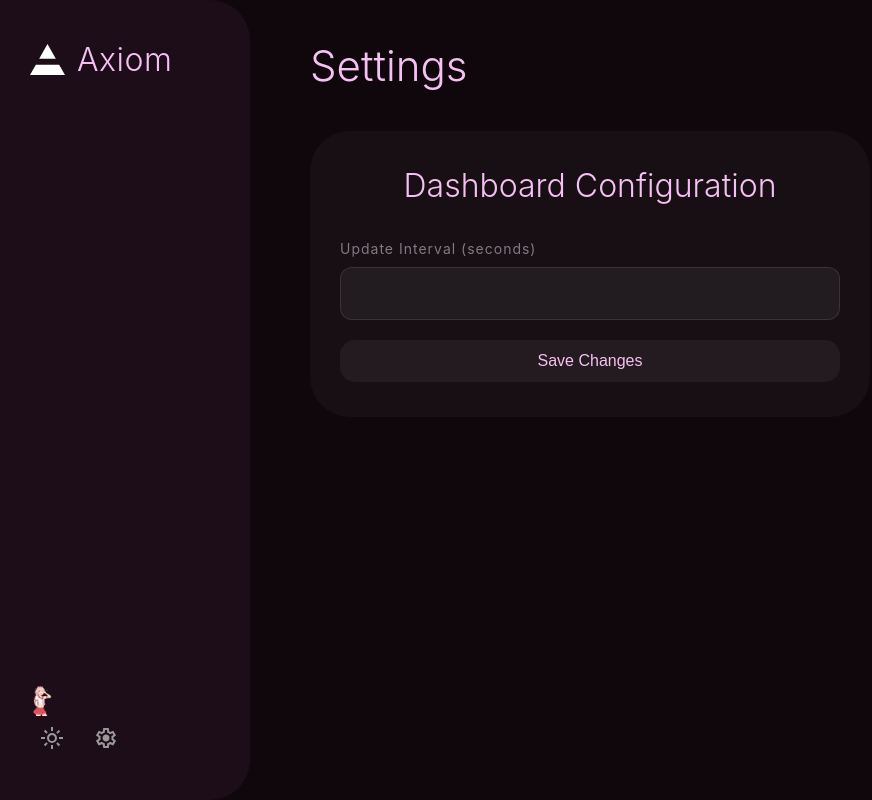
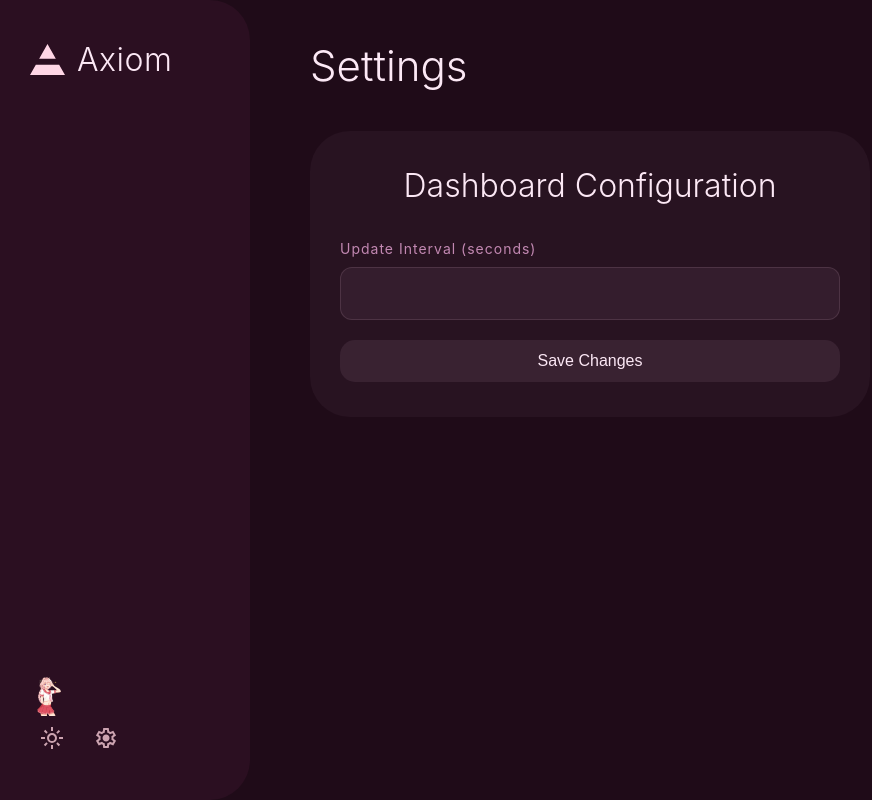
Before and after one commit to Thoq-jar/nyaxiom, a Python web app: template templates/settings.jinja2 in a window 1280 px wide. Shown: the whole page, without its empty margins (0-872 px from the left). Run offline with Jinja, Linux system fonts and the light colour scheme; the template is opened without the code that fills it, so the values that code supplies are empty.

Commit message:
better colors

```diff
--- a/static/css/styles.css
+++ b/static/css/styles.css
@@ -1,59 +1,59 @@
 :root {
-    --bg-main: #0f070b;
-    --bg-sidebar: #1d0d19;
-    --bg-card: #271321;
-    --text-primary: #f7c0f4;
-    --text-secondary: #867783;
-    --accent: oklch(75% 0.18 350);
+    --bg-main: #1f0b18;
+    --bg-sidebar: #2b0f21;
+    --bg-card: #3a152d;
+    --text-primary: #fce8f5;
+    --text-secondary: #c288b2;
+    --accent: oklch(70% 0.18 345);
     --sidebar-width: 250px;
     --right-panel-width: 350px;
-    --accent-gradient-start: oklch(90% 0.05 0);
-    --nav-active-bg: rgba(255, 255, 255, 0.05);
-    --btn-hover-bg: rgba(255, 255, 255, 0.05);
-    --btn-active-bg: rgba(255, 255, 255, 0.1);
-    --progress-bg: rgba(255, 255, 255, 0.04);
-    --progress-ticks: rgba(255, 255, 255, 0.1);
-    --border-light: rgba(255, 255, 255, 0.1);
-    --border-dim: rgba(255, 255, 255, 0.05);
-    --forecast-card-bg: rgba(255, 255, 255, 0.03);
-    --log-content-bg: #0a0a0a;
-    --log-text: #d1d1d1;
-    --log-line-hover: rgba(255, 255, 255, 0.03);
-    --log-line-match: rgba(oklch(75% 0.18 350), 0.1);
-    --search-wrapper-bg: rgba(255, 255, 255, 0.03);
-    --regex-toggle-bg: rgba(255, 255, 255, 0.05);
-    --log-list-bg: rgba(255, 255, 255, 0.02);
-    --checkbox-border: rgba(255, 255, 255, 0.2);
-    --checkbox-check: #111;
+    --accent-gradient-start: oklch(85% 0.10 345);
+    --nav-active-bg: rgba(255, 200, 235, 0.08);
+    --btn-hover-bg: rgba(255, 200, 235, 0.06);
+    --btn-active-bg: rgba(255, 200, 235, 0.12);
+    --progress-bg: rgba(255, 200, 235, 0.05);
+    --progress-ticks: rgba(255, 200, 235, 0.15);
+    --border-light: rgba(255, 200, 235, 0.12);
+    --border-dim: rgba(255, 200, 235, 0.06);
+    --forecast-card-bg: rgba(255, 200, 235, 0.04);
+    --log-content-bg: #160710;
+    --log-text: #e6ccd8;
+    --log-line-hover: rgba(255, 200, 235, 0.05);
+    --log-line-match: rgba(oklch(70% 0.18 345), 0.2);
+    --search-wrapper-bg: rgba(255, 200, 235, 0.04);
+    --regex-toggle-bg: rgba(255, 200, 235, 0.08);
+    --log-list-bg: rgba(255, 200, 235, 0.03);
+    --checkbox-border: rgba(255, 200, 235, 0.3);
+    --checkbox-check: #1f0b18;
 }
 
 :root.light {
-    --bg-main: #ddbbce;
-    --bg-sidebar: #cca9c4;
-    --bg-card: #b17ca0;
-    --text-primary: #090809;
-    --text-secondary: #1b161a;
-    --accent: oklch(75% 0.18 350);
+    --bg-main: #ffeaf5;
+    --bg-sidebar: #fad7eb;
+    --bg-card: #fff0f9;
+    --text-primary: #4a1936;
+    --text-secondary: #9c5c80;
+    --accent: oklch(60% 0.18 345);
     --sidebar-width: 250px;
     --right-panel-width: 350px;
-    --accent-gradient-start: oklch(70% 0.05 0);
-    --nav-active-bg: rgba(0, 0, 0, 0.05);
-    --btn-hover-bg: rgba(0, 0, 0, 0.05);
-    --btn-active-bg: rgba(0, 0, 0, 0.1);
-    --progress-bg: rgba(0, 0, 0, 0.04);
-    --progress-ticks: rgba(0, 0, 0, 0.1);
-    --border-light: rgba(0, 0, 0, 0.1);
-    --border-dim: rgba(0, 0, 0, 0.05);
-    --forecast-card-bg: rgba(0, 0, 0, 0.03);
-    --log-content-bg: #e8d5e0;
-    --log-text: #2a2028;
-    --log-line-hover: rgba(0, 0, 0, 0.03);
-    --log-line-match: rgba(oklch(75% 0.18 350), 0.2);
-    --search-wrapper-bg: rgba(0, 0, 0, 0.03);
-    --regex-toggle-bg: rgba(0, 0, 0, 0.05);
-    --log-list-bg: rgba(0, 0, 0, 0.02);
-    --checkbox-border: rgba(0, 0, 0, 0.2);
-    --checkbox-check: #eee;
+    --accent-gradient-start: oklch(75% 0.12 345);
+    --nav-active-bg: rgba(120, 30, 80, 0.06);
+    --btn-hover-bg: rgba(120, 30, 80, 0.05);
+    --btn-active-bg: rgba(120, 30, 80, 0.1);
+    --progress-bg: rgba(120, 30, 80, 0.05);
+    --progress-ticks: rgba(120, 30, 80, 0.12);
+    --border-light: rgba(120, 30, 80, 0.1);
+    --border-dim: rgba(120, 30, 80, 0.05);
+    --forecast-card-bg: #f5cce0;
+    --log-content-bg: #fffbfd;
+    --log-text: #4a1936;
+    --log-line-hover: rgba(120, 30, 80, 0.03);
+    --log-line-match: rgba(oklch(60% 0.18 345), 0.15);
+    --search-wrapper-bg: rgba(120, 30, 80, 0.03);
+    --regex-toggle-bg: rgba(120, 30, 80, 0.06);
+    --log-list-bg: rgba(120, 30, 80, 0.02);
+    --checkbox-border: rgba(120, 30, 80, 0.2);
+    --checkbox-check: #fff0f9;
 }
 
 ::view-transition-old(root),
@@ -141,6 +141,11 @@ body {
 .logo-img {
     width: 35px;
     height: 35px;
+    filter: brightness(0) saturate(100%) invert(85%) sepia(20%) saturate(300%) hue-rotate(290deg);
+}
+
+.light .logo-img {
+    filter: brightness(0) saturate(100%) invert(25%) sepia(30%) saturate(600%) hue-rotate(290deg);
 }
 
 .logo-text {
@@ -220,13 +241,13 @@ body {
 .settings-btn .theme-icon {
     width: 24px;
     height: 24px;
-    filter: brightness(0) invert(0.6);
+    filter: brightness(0) saturate(100%) invert(65%) sepia(20%) saturate(300%) hue-rotate(290deg);
     transition: filter 0.2s, transform 0.3s;
 }
 
 .settings-btn:hover img,
 .settings-btn:hover .theme-icon {
-    filter: brightness(0) invert(1);
+    filter: brightness(0) saturate(100%) invert(95%) sepia(20%) saturate(300%) hue-rotate(290deg);
 }
 
 a.settings-btn:hover img {
@@ -307,13 +329,22 @@ main {
 }
 
 .interval-setting {
-    background: rgba(255, 255, 255, 0.05);
-    border: 1px solid rgba(255, 255, 255, 0.1);
+    background: var(--btn-hover-bg);
+    border: 1px solid var(--border-light);
     border-radius: 12px;
     padding: 15px;
-    color: white;
+    color: var(--text-primary);
     font-size: 18px;
     outline: none;
+    transition: border-color 0.2s;
+}
+
+.interval-setting:focus {
+    border-color: var(--accent);
+}
+
+.light .interval-setting {
+    background: var(--bg-card);
 }
 
 .settings-submit-button {
@@ -737,6 +768,6 @@ main {
 }
 
 .astolfo {
-    padding: 0 10px;
+    padding-left: 13px;
 
 }
--- a/templates/partials/_stat_card.jinja2
+++ b/templates/partials/_stat_card.jinja2
@@ -5,8 +5,8 @@
             <defs>
                 {% set gradient_id = "gradient-" ~ title.lower() %}
                 <linearGradient id="{{ gradient_id }}" x1="1" y1="0" x2="0" y2="0">
-                    <stop offset="0%" stop-color="oklch(90% 0.05 0)" />
-                    <stop offset="100%" stop-color="oklch(75% 0.18 350)" />
+                    <stop offset="0%" stop-color="var(--accent-gradient-start)" />
+                    <stop offset="100%" stop-color="var(--accent)" />
                 </linearGradient>
             </defs>
             <circle class="progress-bg" cx="50" cy="50" r="45"></circle>
```
Also changed, not shown: other parts of static/css/styles.css (+22 -5 lines).
